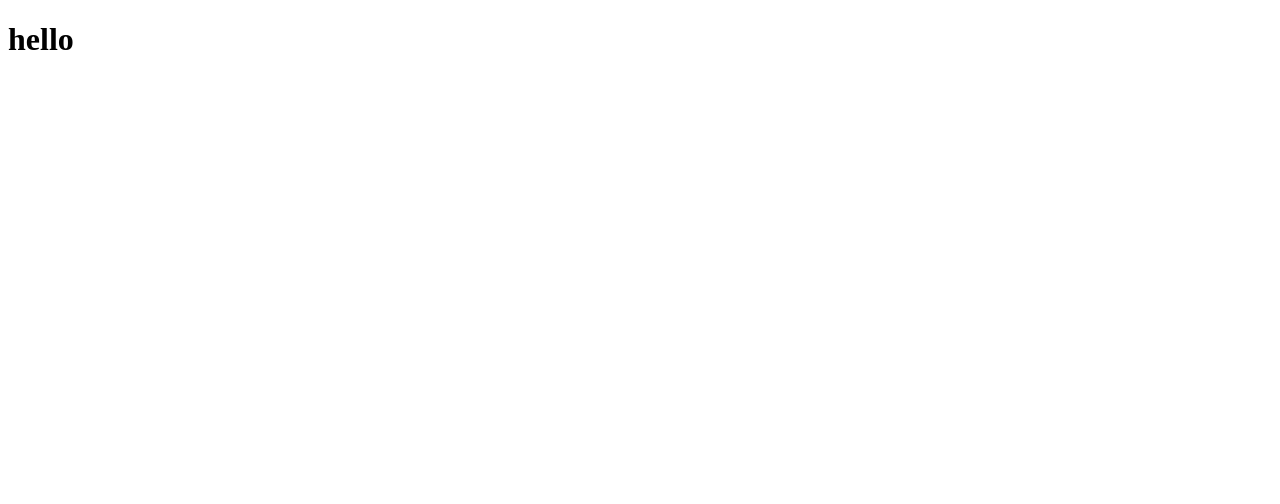
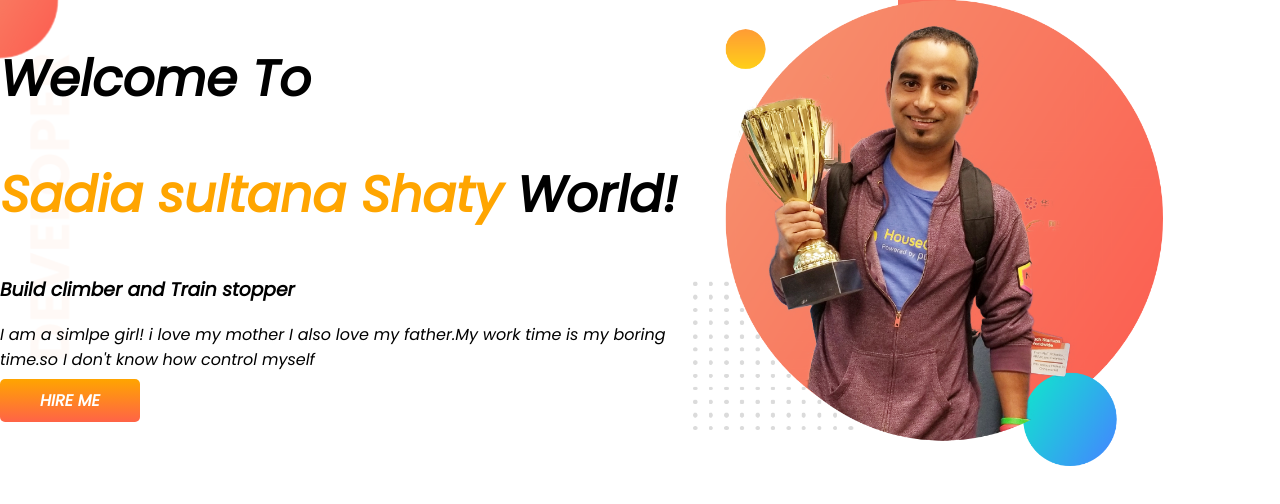
Before and after one commit to WalkerShahed-2021/developer-portfolio2, a plain HTML site: page index.html in a window 1280 px wide. Drawn offline with Linux system fonts and the light colour scheme.

Commit message:
top banner added

```diff
--- a/index.html
+++ b/index.html
@@ -1,13 +1,33 @@
 <!DOCTYPE html>
 <html lang="en">
-<head>
-    <meta charset="UTF-8">
-    <meta http-equiv="X-UA-Compatible" content="IE=edge">
-    <meta name="viewport" content="width=device-width, initial-scale=1.0">
+  <head>
+    <meta charset="UTF-8" />
+    <meta http-equiv="X-UA-Compatible" content="IE=edge" />
+    <meta name="viewport" content="width=device-width, initial-scale=1.0" />
     <title>shaty portfolio</title>
-    <link rel="stylesheet" href="style.css">
-</head>
-<body>
-    <h1>hello</h1>
-</body>
+    <link rel="preconnect" href="https://fonts.googleapis.com" />
+    <link rel="preconnect" href="https://fonts.gstatic.com" crossorigin />
+    <link
+      href="https://fonts.googleapis.com/css2?family=Antonio:wght@500&family=Inter:wght@500&family=Lato:wght@700&family=League+Spartan&family=Open+Sans:ital,wght@0,400;0,500;0,600;1,400;1,500&family=Poppins:ital@1&family=Quicksand:wght@300;400;500;600;700&family=Roboto&family=Roboto+Slab&display=swap"
+      rel="stylesheet"
+    />
+    <link rel="stylesheet" href="style.css" />
+  </head>
+  <body>
+    <section class="top-banner">
+          <div class="half-width">
+        <h1>Welcome To</h1>
+        <h1><span class="orange-color">Sadia sultana Shaty</span> World!</h1>
+        <h3>Build climber and Train stopper</h3>
+        <p>
+          I am a simlpe girl! i love my mother I also love my father.My work time
+          is my boring time.so I don't know how control myself
+        </p>
+        <a class="link-button" target="_blank" href="https://web.programming-hero.com/update-1/video/update-1-4-5-put-container-side-by-side-image-size-link-button-style">HIRE ME</a>
+      </div>
+        <div class="half-width">
+            <img src="imags/jhankar.png" alt="" />
+        </div>
+    </section>
+  </body>
 </html>
--- a/style.css
+++ b/style.css
@@ -0,0 +1,32 @@
+body{
+    font-family: 'Poppins', sans-serif;
+    margin:0px ;
+}
+h1{
+    font-size: 50px; ;
+}
+ .orange-color{
+       color: orange;
+}
+section{
+      display: flex;
+}
+.haif-width{
+      width: 50%;
+      padding-left:2% ;
+}
+  .half-width img{
+      width:80% ;
+  }
+  .link-button{
+      text-decoration:none;
+      background-image: linear-gradient(orange,tomato);
+      padding: 10px 40px;
+      color: white;
+      font-weight: 700;
+      border-radius:5px;
+  }
+  .top-banner{
+    background-image: url(imags/top-banner.png);
+    background-repeat:no repeat ;
+  }
```
